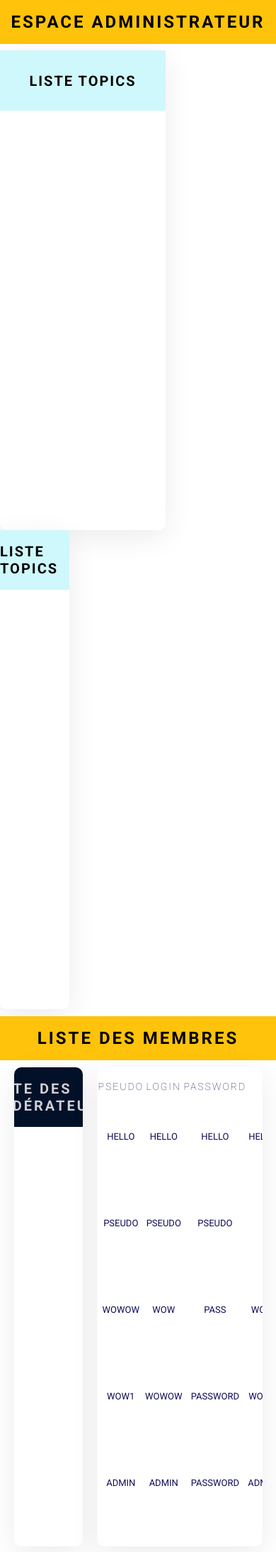
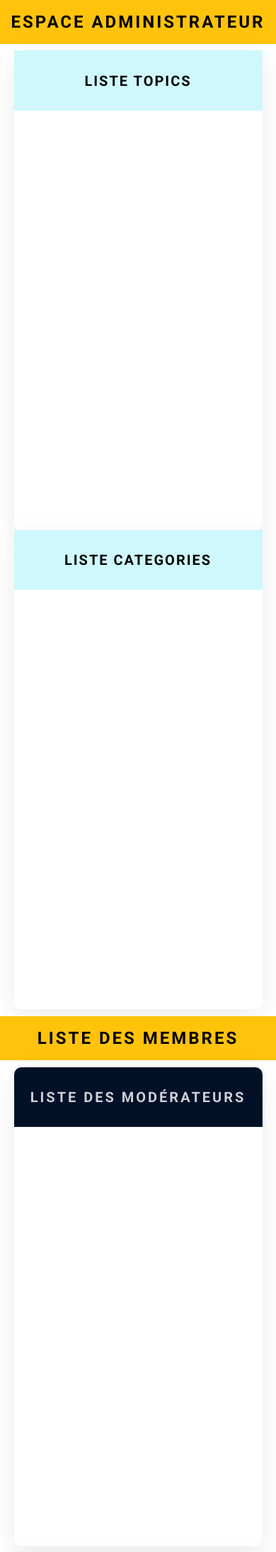
Before and after one commit to nadia-rais/forum, a PHP site: page /admin.php in a window 390 px wide. Shown: the part 180-2367 px from the top of the page at 71% size. Run offline with PHP 8.4, Linux system fonts and the light colour scheme; data comes from the database, SQL or seed files in the repository; some libraries are stand-ins or nearby versions.

Commit message:
update admin
update admin + css

```diff
--- a/admin.php
+++ b/admin.php
@@ -43,7 +43,7 @@ IDEM POUR LES CATÉGORIES*/
           ?>
           </section>
           <section id="section-top">
-          <h2>LISTE TOPICS</h2>
+          <h2>LISTE CATEGORIES</h2>
           <?php
            	/*foreach ($categories as $value){
 
--- a/css/style.css
+++ b/css/style.css
@@ -1504,10 +1504,29 @@ td {
 
 /*** RESPONSIVE ADMIN***/
 
-@media screen and (max-width:640px) {
- #subjects{
-   flex-direction: column;
- }
+@media screen and (max-width:980px) {
+  #subjects{
+    flex-direction: column;
+    align-items: center;
+  }
+  #containertable{
+    flex-direction: column;
+    align-items: center;
+  }
+  #container_modo{
+    width: 90%;
+  }
+  table{
+    margin-top: 2.5%;
+    width: 90%;
+    font-size: 10px;
+  }
+  #section-top{
+    width: 90%;
+  }
+  #section-top1{
+    width: 90%;
+  }
 
 }
 
```
